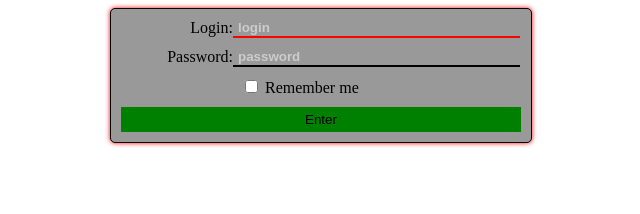
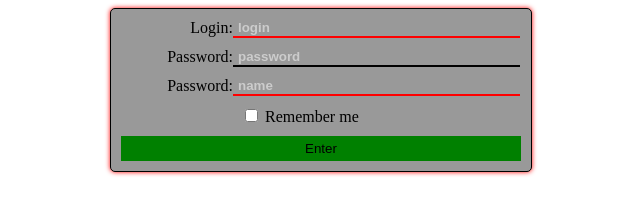
Before and after one commit to ozmmann/lesson, a plain HTML site: page index.html in a window 1280 px wide. Shown: the whole page, without its empty margins (319-959 px from the left). Drawn offline with Linux system fonts and the light colour scheme.

Commit message:
added name input to the index

```diff
--- a/index.html
+++ b/index.html
@@ -94,6 +94,12 @@
       <input id="pass" type="password" class="input" placeholder="password">
       <div class="clear"></div>
    </div>
+      <div class="input-wrapper">
+      <label for="pass">Password:</label>
+      <input id="name" type="text" class="input" placeholder="name">
+      <div class="clear"></div>
+   </div>
+
    <label for="remember">
       <input type="checkbox" id="remember">
    Remember me</label>
```
